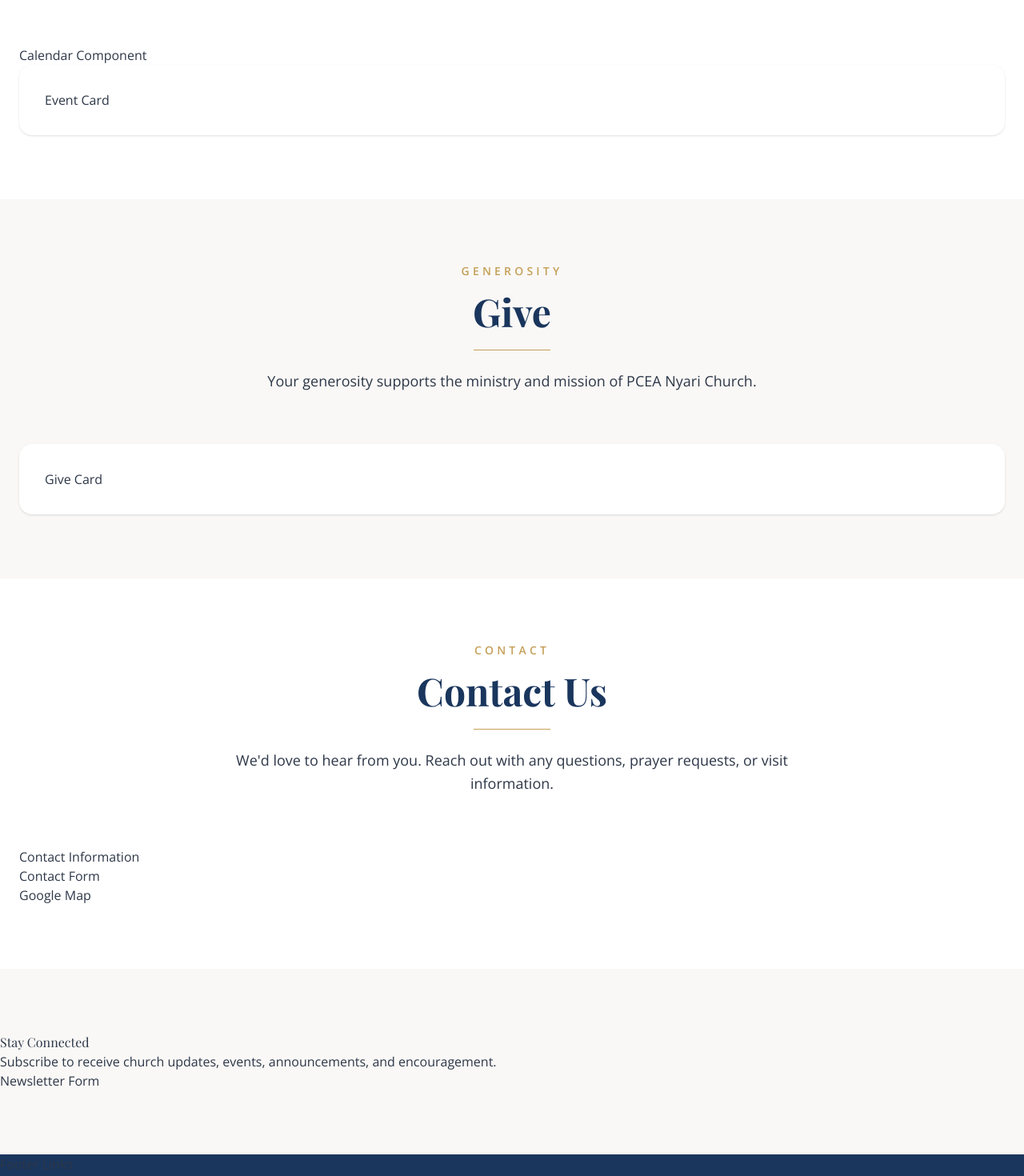
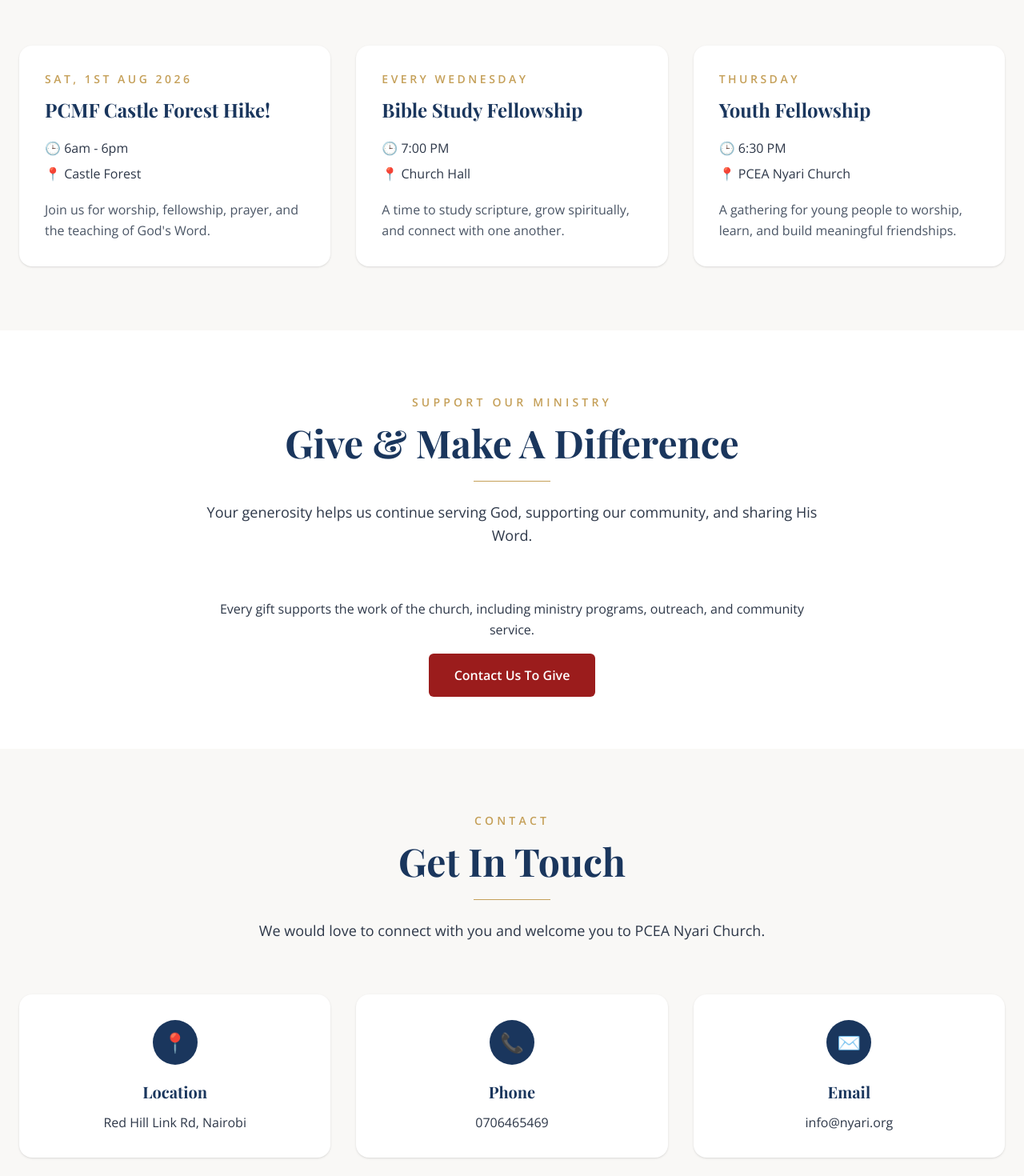
Before and after one commit to Jjumaaa/pnyari, a Next.js app: page / in a window 1280 px wide. Shown: the part 7660-9130 px from the top of the page at 80% size. Built offline with nearby package versions, Linux system fonts and the light colour scheme; a web font is replaced by a local one.

Commit message:
feat: build give and contact sections

```diff
--- a/components/sections/contact/Contact.jsx
+++ b/components/sections/contact/Contact.jsx
@@ -1,24 +1,52 @@
 import Section from "@/components/ui/Section";
 import SectionHeading from "@/components/ui/SectionHeading";
 
-import ContactInfo from "./ContactInfo";
-import ContactForm from "./ContactForm";
-import Map from "./Map";
+import ContactCard from "./ContactCard";
+
+import { contactInfo } from "@/data/contact";
+
 
 export default function Contact() {
   return (
-    <Section background="white">
-      <div id="contact">
-        <SectionHeading
-          eyebrow="Contact"
-          title="Contact Us"
-          description="We'd love to hear from you. Reach out with any questions, prayer requests, or visit information."
-        />
+    <Section
+      background="light"
+      id="contact"
+    >
 
-        <ContactInfo />
-        <ContactForm />
-        <Map />
+      <SectionHeading
+        eyebrow="Contact"
+        title="Get In Touch"
+        description="We would love to connect with you and welcome you to PCEA Nyari Church."
+      />
+
+
+      <div
+        className="
+        grid
+        gap-8
+        md:grid-cols-3
+        "
+      >
+
+        {contactInfo.map((item) => (
+        <ContactCard
+          key={item.title}
+          icon={
+            item.icon === "location"
+              ? "📍"
+              : item.icon === "phone"
+              ? "📞"
+              : "✉️"
+          }
+          title={item.title}
+        >
+          {item.description}
+        </ContactCard>
+      ))}
+
+
       </div>
+
     </Section>
   );
 }
--- /dev/null
+++ b/components/sections/contact/ContactCard.jsx
@@ -0,0 +1,56 @@
+import Card from "@/components/ui/Card";
+
+export default function ContactCard({
+  icon,
+  title,
+  children,
+}) {
+  return (
+    <Card
+      className="
+      text-center
+      "
+    >
+
+      <div
+        className="
+        mx-auto
+        mb-5
+        flex
+        h-14
+        w-14
+        items-center
+        justify-center
+        rounded-full
+        bg-[var(--color-sanctuary-blue)]
+        text-2xl
+        text-white
+        "
+      >
+        {icon}
+      </div>
+
+
+      <h3
+        className="
+        text-xl
+        font-bold
+        text-[var(--color-sanctuary-blue)]
+        "
+      >
+        {title}
+      </h3>
+
+
+      <p
+        className="
+        mt-3
+        text-[var(--color-charcoal-slate)]
+        "
+      >
+        {children}
+      </p>
+
+    </Card>
+  );
+}
--- a/components/sections/events/EventCard.jsx
+++ b/components/sections/events/EventCard.jsx
@@ -1,9 +1,71 @@
 import Card from "@/components/ui/Card";
 
-export default function EventCard() {
+export default function EventCard({ event }) {
   return (
-    <Card>
-      Event Card
+    <Card
+      className="
+      flex
+      h-full
+      flex-col
+      "
+    >
+
+      <p
+        className="
+        text-sm
+        font-semibold
+        uppercase
+        tracking-[0.25em]
+        text-[var(--color-brushed-gold)]
+        "
+      >
+        {event.date}
+      </p>
+
+
+      <h3
+        className="
+        mt-3
+        text-2xl
+        font-bold
+        text-[var(--color-sanctuary-blue)]
+        "
+      >
+        {event.title}
+      </h3>
+
+
+      <div
+        className="
+        mt-5
+        space-y-2
+        text-[var(--color-charcoal-slate)]
+        "
+      >
+
+        <p>
+          🕒 {event.time}
+        </p>
+
+
+        <p>
+          📍 {event.location}
+        </p>
+
+      </div>
+
+
+      <p
+        className="
+        mt-5
+        flex-1
+        leading-relaxed
+        text-gray-600
+        "
+      >
+        {event.description}
+      </p>
+
     </Card>
   );
 }
--- a/components/sections/events/Events.jsx
+++ b/components/sections/events/Events.jsx
@@ -1,22 +1,43 @@
 import Section from "@/components/ui/Section";
 import SectionHeading from "@/components/ui/SectionHeading";
 
-import Calendar from "./Calendar";
+import events from "@/data/events";
+
 import EventCard from "./EventCard";
+
 
 export default function Events() {
   return (
-    <Section background="white">
-      <div id="events">
-        <SectionHeading
-          eyebrow="Events"
-          title="Upcoming Events"
-          description="Join us for upcoming church gatherings, activities, and special services."
-        />
+    <Section
+      background="light"
+      id="events"
+    >
 
-        <Calendar />
-        <EventCard />
+      <SectionHeading
+        eyebrow="Events"
+        title="Upcoming Events"
+        description="Stay connected with what's happening at PCEA Nyari Church."
+      />
+
+
+      <div
+        className="
+        grid
+        gap-8
+        md:grid-cols-2
+        lg:grid-cols-3
+        "
+      >
+
+        {events.map((event) => (
+          <EventCard
+            key={event.id}
+            event={event}
+          />
+        ))}
+
       </div>
+
     </Section>
   );
 }
--- a/components/sections/give/Give.jsx
+++ b/components/sections/give/Give.jsx
@@ -1,20 +1,53 @@
 import Section from "@/components/ui/Section";
 import SectionHeading from "@/components/ui/SectionHeading";
-
-import GivingOptions from "./GivingOptions";
+import Button from "@/components/ui/Button";
 
 export default function Give() {
   return (
-    <Section background="light">
-      <div id="give">
-        <SectionHeading
-          eyebrow="Generosity"
-          title="Give"
-          description="Your generosity supports the ministry and mission of PCEA Nyari Church."
-        />
+    <Section
+      background="white"
+      id="give"
+    >
 
-        <GivingOptions />
+      <SectionHeading
+        eyebrow="Support Our Ministry"
+        title="Give & Make A Difference"
+        description="Your generosity helps us continue serving God, supporting our community, and sharing His Word."
+      />
+
+
+      <div
+        className="
+        mx-auto
+        max-w-3xl
+        text-center
+        "
+      >
+
+        <p
+          className="
+          leading-relaxed
+          text-[var(--color-charcoal-slate)]
+          "
+        >
+          Every gift supports the work of the church, including
+          ministry programs, outreach, and community service.
+        </p>
+
+
+        <div className="mt-8">
+
+          <Button
+            href="#contact"
+            variant="crimson"
+          >
+            Contact Us To Give
+          </Button>
+
+        </div>
+
       </div>
+
     </Section>
   );
 }
--- /dev/null
+++ b/data/contact.js
@@ -0,0 +1,17 @@
+export const contactInfo = [
+  {
+    icon: "location",
+    title: "Location",
+    description: "Red Hill Link Rd, Nairobi",
+  },
+  {
+    icon: "phone",
+    title: "Phone",
+    description: "0706465469",
+  },
+  {
+    icon: "email",
+    title: "Email",
+    description: "info@nyari.org",
+  },
+];
--- a/data/events.js
+++ b/data/events.js
@@ -0,0 +1,33 @@
+const events = [
+  {
+    id: 1,
+    title: "PCMF Castle Forest Hike!",
+    date: "Sat, 1st Aug 2026",
+    time: "6am - 6pm",
+    location: "Castle Forest ",
+    description:
+      "Join us for worship, fellowship, prayer, and the teaching of God's Word.",
+  },
+
+  {
+    id: 2,
+    title: "Bible Study Fellowship",
+    date: "Every Wednesday",
+    time: "7:00 PM",
+    location: "Church Hall",
+    description:
+      "A time to study scripture, grow spiritually, and connect with one another.",
+  },
+
+  {
+    id: 3,
+    title: "Youth Fellowship",
+    date: "Thursday",
+    time: "6:30 PM",
+    location: "PCEA Nyari Church",
+    description:
+      "A gathering for young people to worship, learn, and build meaningful friendships.",
+  },
+];
+
+export default events;
```
